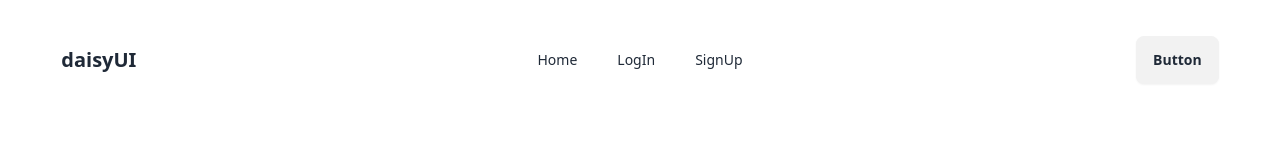
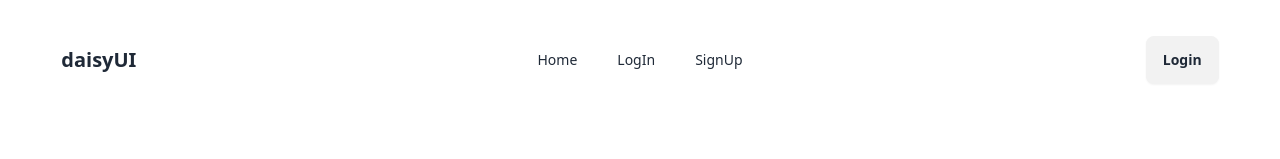
Before and after one commit to MukitHossen7/private-route-with-firebase, a React (Vite) app: page /Signup in a window 1280 px wide. Shown: the top 159 px of the page. Built offline with nearby package versions, Linux system fonts and the light colour scheme; no server answers.

Commit message:
LogIn and LogOut successfully

```diff
--- a/package.json
+++ b/package.json
@@ -15,6 +15,7 @@
     "match-sorter": "^8.0.0",
     "react": "^18.3.1",
     "react-dom": "^18.3.1",
+    "react-hot-toast": "^2.4.1",
     "react-router-dom": "^6.28.0",
     "sort-by": "^1.2.0"
   },
--- a/src/Layouts/MainLayouts.jsx
+++ b/src/Layouts/MainLayouts.jsx
@@ -1,11 +1,12 @@
 import { Outlet } from "react-router-dom";
 import Header from "../components/Header/Header";
-
+import { Toaster } from "react-hot-toast";
 const MainLayouts = () => {
   return (
     <div className="w-11/12 mx-auto">
       <Header></Header>
       <Outlet></Outlet>
+      <Toaster />
     </div>
   );
 };
--- a/src/Provider/AuthProvider.jsx
+++ b/src/Provider/AuthProvider.jsx
@@ -2,8 +2,9 @@
 import {
   createUserWithEmailAndPassword,
   onAuthStateChanged,
+  signOut,
 } from "firebase/auth";
-import { createContext, useState } from "react";
+import { createContext, useEffect, useState } from "react";
 import auth from "./../firebase.init";
 import { signInWithEmailAndPassword } from "firebase/auth";
 
@@ -19,20 +20,26 @@ const AuthProvider = ({ children }) => {
   const createLoginUser = (email, password) => {
     return signInWithEmailAndPassword(auth, email, password);
   };
-  onAuthStateChanged(auth, (currentUser) => {
-    if (currentUser) {
+  const logOutUser = () => {
+    return signOut(auth);
+  };
+  useEffect(() => {
+    const connection = onAuthStateChanged(auth, (currentUser) => {
+      console.log("Current user is " + currentUser);
       setUser(currentUser);
-    } else {
-      console.log("User is signed out");
-      setUser(null);
-    }
-  });
+    });
+    return () => {
+      connection();
+    };
+  }, []);
   const authInfo = {
     profession,
+    user,
     createUser,
     createLoginUser,
+    logOutUser,
   };
-  console.log(user);
+
   return (
     <AuthContext.Provider value={authInfo}>{children}</AuthContext.Provider>
   );
--- a/src/components/Header/Header.jsx
+++ b/src/components/Header/Header.jsx
@@ -1,10 +1,15 @@
 import { useContext } from "react";
 import { Link, NavLink } from "react-router-dom";
 import { AuthContext } from "../../Provider/AuthProvider";
+import toast from "react-hot-toast";
 
 const Header = () => {
-  const { profession } = useContext(AuthContext);
-  console.log(profession);
+  const { user, logOutUser } = useContext(AuthContext);
+  const handleSignOut = () => {
+    logOutUser();
+    toast.success("Logged out successfully");
+  };
+
   return (
     <div className="pt-7">
       <div className="navbar bg-base-100">
@@ -45,7 +50,18 @@ const Header = () => {
           </ul>
         </div>
         <div className="navbar-end">
-          <a className="btn">Button</a>
+          {user ? (
+            <div className="flex items-center gap-2">
+              <span className="font-semibold">{user?.email}</span>
+              <button onClick={handleSignOut} className="btn">
+                LogOut
+              </button>
+            </div>
+          ) : (
+            <Link to="/login" className="btn">
+              Login
+            </Link>
+          )}
         </div>
       </div>
     </div>
--- a/src/components/Login.jsx
+++ b/src/components/Login.jsx
@@ -1,6 +1,7 @@
 import { useContext } from "react";
 import { Link } from "react-router-dom";
 import { AuthContext } from "../Provider/AuthProvider";
+import toast from "react-hot-toast";
 
 const Login = () => {
   const { createLoginUser } = useContext(AuthContext);
@@ -13,9 +14,11 @@ const Login = () => {
     createLoginUser(email, password)
       .then((result) => {
         console.log(result);
+        toast.success("Login successful");
       })
       .catch((error) => {
         console.log("ERROR" + error);
+        toast.error("Invalid email and password");
       });
   };
   return (
--- a/src/components/Signup.jsx
+++ b/src/components/Signup.jsx
@@ -1,6 +1,7 @@
 import { useContext } from "react";
 import { Link } from "react-router-dom";
 import { AuthContext } from "../Provider/AuthProvider";
+import toast from "react-hot-toast";
 
 const Signup = () => {
   const { createUser } = useContext(AuthContext);
@@ -14,9 +15,11 @@ const Signup = () => {
     createUser(email, password)
       .then((result) => {
         console.log(result);
+        toast.success("Sign Up Success");
       })
       .catch((error) => {
         console.log("ERROR: " + error);
+        toast.error("Already Registered Email");
       });
   };
   return (
```
Also changed, not shown: 1 other file (tests, documents, lock files or other folders).
